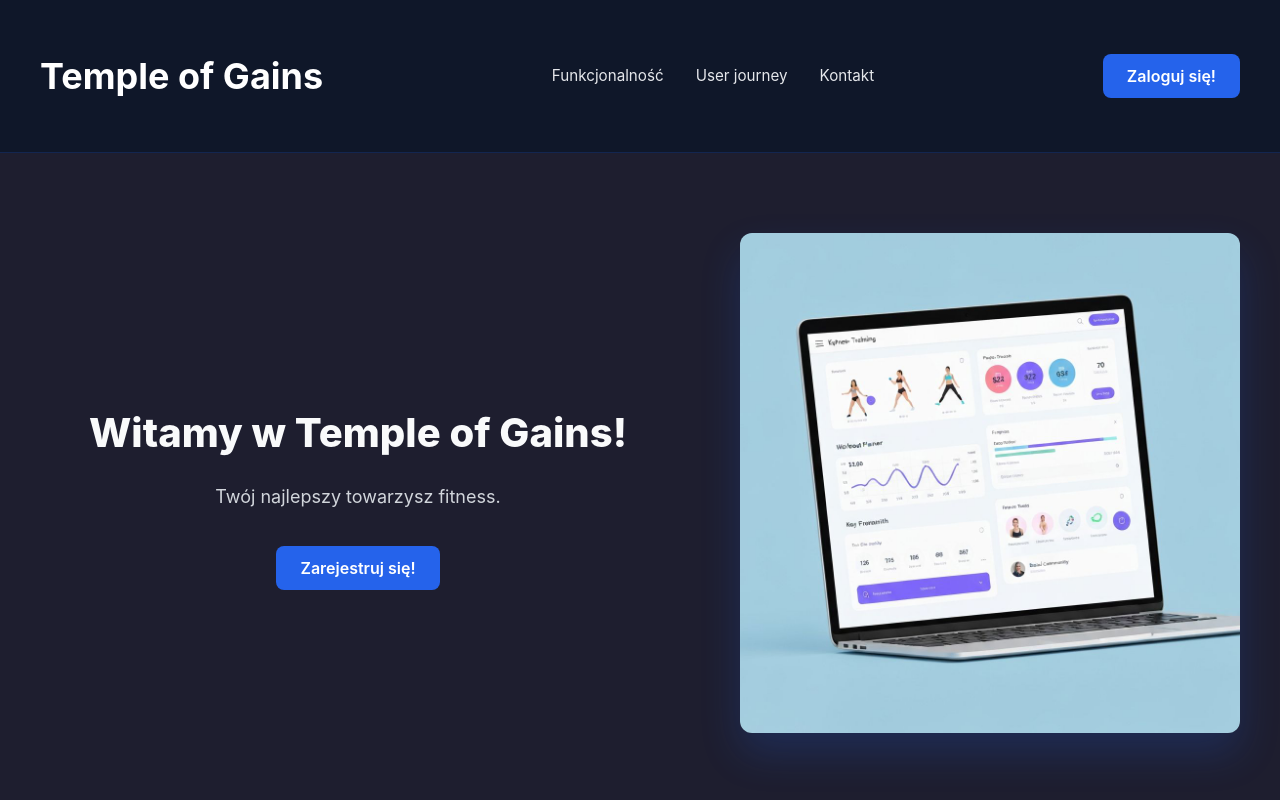
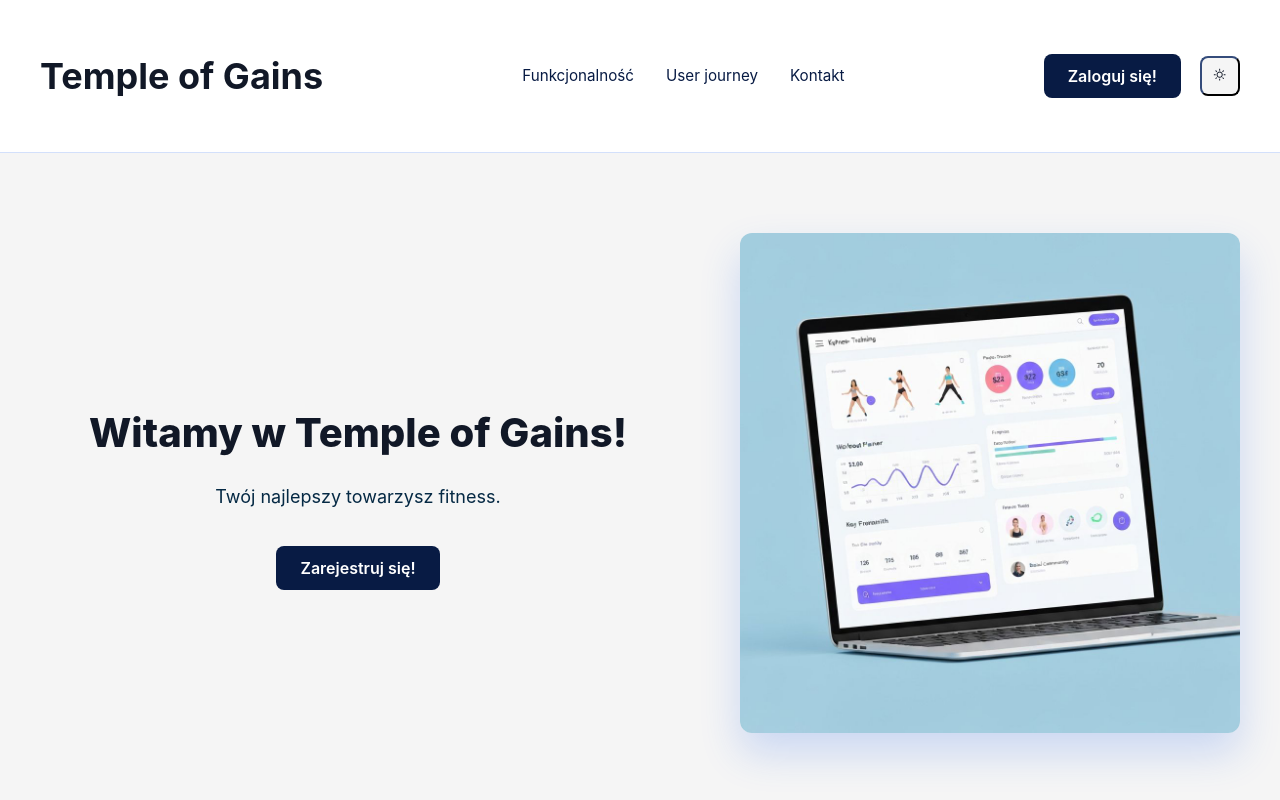
Before and after one commit to kmarciniec67/Temple-Of-Gains, a React (Vite) app: page / in a window 1280 px wide. Built offline with nearby package versions, Linux system fonts and the light colour scheme.

Commit message:
light and dark theme for landing page

```diff
--- a/src/App.css
+++ b/src/App.css
@@ -11,15 +11,16 @@ body, html, #root {
 
 .landingPageContainer {
   text-align: center;
-  background-color: #1e1e2f;
+  background-color: var(--bg-primary);
+  color: var(--text-primary);
   height: 100%;
   width: 100%;
   overflow-x: hidden;
 }
 
 .landingButton {
-  background-color: #2563eb;
-  color: white;
+  background-color: var(--btn-primary-bg);
+  color: var(--btn-primary-text);
   padding: 0.75rem 1.5rem;
   border: none;
   border-radius: 8px;
@@ -34,13 +35,13 @@ body, html, #root {
 
 .landingButton:hover {
   transform: translateY(-4px);
-  box-shadow: 0 12px 24px rgba(37, 99, 235, 0.3);
+  box-shadow: 0 12px 24px var(--border-subtle);
 }
 
 /* Header */
 .header {
-  background-color: #0f1729;
-  color: white;
+  background-color: var(--bg-secondary);
+  color: var(--text-primary);
   border-bottom: 1px solid rgba(37, 99, 235, 0.2);
   position: sticky;
   top: 0;
@@ -82,14 +83,36 @@ body, html, #root {
 }
 
 .nav a {
-  color: #e5e7eb;
+  color: var(--link-color);
   text-decoration: none;
   font-size: 0.95rem;
   transition: color 0.3s ease;
 }
 
 .nav a:hover {
-  color: #2563eb;
+  color: var(--link-hover);
+}
+
+.headerActions {
+  display: flex;
+  align-items: center;
+  gap: clamp(0.5rem, 1.5vw, 1.5rem);
+}
+
+.toggleThemeButton{
+  cursor: pointer;
+  color: var(--text-primary);
+  background: var(--bg-primary);
+  min-height: 40px;
+  min-width: 40px;
+  border-color: var(--text-primary);
+  border-radius: 8px;
+  transition: all 0.3s ease;
+}
+
+.toggleThemeButton:hover {
+  transform: translateY(-4px);
+  box-shadow: 0 12px 24px var(--border-subtle);
 }
 
 /* Hero Section */
@@ -112,12 +135,12 @@ body, html, #root {
   font-weight: 800;
   margin-bottom: 1.5rem;
   line-height: 1.2;
-  color: #f9fafb;
+  color: var(--text-primary);
 }
 
 .heroDescription {
   font-size: 1.125rem;
-  color: #d1d5db;
+  color: var(--text-secondary);
   margin-bottom: 2rem;
   max-width: 500px;
   line-height: 1.8;
@@ -145,7 +168,8 @@ body, html, #root {
 
 /* Features Section */
 .features {
-  background-color: #1a2847;
+  background-color: var(--bg-tertiary);
+  color: var(--text-primary);
   padding: 5rem 2rem;
 }
 
@@ -159,7 +183,7 @@ body, html, #root {
   font-weight: 700;
   text-align: center;
   margin-bottom: 4rem;
-  color: #f9fafb;
+  color: var(--text-primary);
 }
 
 .featuresGrid {
@@ -169,7 +193,7 @@ body, html, #root {
 }
 
 .featureCard {
-  background-color: #2563eb;
+  background-color: var(--btn-primary-bg);
   padding: 2rem;
   border-radius: 12px;
   transition: all 0.3s ease;
@@ -178,7 +202,7 @@ body, html, #root {
 
 .featureCard:hover {
   transform: translateY(-4px);
-  box-shadow: 0 12px 24px rgba(37, 99, 235, 0.3);
+  box-shadow: 0 12px 24px var(--border-subtle);
 }
 
 .featureIcon {
@@ -189,11 +213,11 @@ body, html, #root {
 .featureCard h3 {
   font-size: 1.25rem;
   margin-bottom: 0.75rem;
-  color: #f9fafb;
+  color: var(--text-inverse);
 }
 
 .featureCard p {
-  color: #e0e7ff;
+  color: var(--text-card);
   font-size: 0.95rem;
   line-height: 1.6;
 }
@@ -220,8 +244,8 @@ body, html, #root {
 .journeyStep {
   width: 50px;
   height: 50px;
-  background-color: #2563eb;
-  color: white;
+  background-color: var(--bg-card);
+  color: var(--text-primary);
   border-radius: 50%;
   display: flex;
   align-items: center;
@@ -234,17 +258,17 @@ body, html, #root {
 .journeyItem h4 {
   font-size: 1.1rem;
   margin-bottom: 0.5rem;
-  color: #f9fafb;
+  color: var(--text-primary);
 }
 
 .journeyItem p {
   font-size: 0.9rem;
-  color: #9ca3af;
+  color: var(--text-secondary);
 }
 
 /* Next Steps Section */
 .nextSteps {
-  background-color: #1a2847;
+  background-color: var(--bg-tertiary);
   padding: 5rem 2rem;
 }
 
@@ -260,8 +284,8 @@ body, html, #root {
 }
 
 .stepCard {
-  background-color: #f5f5f5;
-  color: #0f1729;
+  background-color: var(--text-primary);
+  color: var(--bg-secondary);
   padding: 2rem;
   border-radius: 12px;
   transition: all 0.3s ease;
@@ -269,7 +293,7 @@ body, html, #root {
 
 .stepCard:hover {
   transform: translateY(-2px);
-  box-shadow: 0 8px 16px rgba(37, 99, 235, 0.15);
+  box-shadow: 0 8px 16px var(--border-subtle);
 }
 
 .stepCard h4 {
@@ -280,7 +304,7 @@ body, html, #root {
 
 .stepCard p {
   font-size: 0.9rem;
-  color: #6b7280;
+  color: var(--text-card);
 }
 
 /* Contact Section */
@@ -295,12 +319,12 @@ body, html, #root {
   font-size: 2.5rem;
   font-weight: 700;
   margin-bottom: 1rem;
-  color: #f9fafb;
+  color: var(--text-primary);
 }
 
 .contact p {
   font-size: 1.125rem;
-  color: #d1d5db;
+  color: var(--text-secondary);
   margin-bottom: 2rem;
 }
 
@@ -312,7 +336,7 @@ body, html, #root {
 }
 
 .contactInfo a {
-  color: #2563eb;
+  color: var(--bg-card);
   text-decoration: none;
   font-size: 1rem;
   font-weight: 600;
@@ -320,14 +344,14 @@ body, html, #root {
 }
 
 .contactInfo a:hover {
-  color: #60a5fa;
+  color: var(--link-hover);
 }
 
 /* Footer */
 .footer {
-  background-color: #1a2847;
+  background-color: var(--bg-tertiary);
   padding: 3rem 2rem 1rem;
-  border-top: 1px solid rgba(37, 99, 235, 0.2);
+  border-top: 1px solid var(--border-subtle);
 }
 
 .footerContent {
@@ -347,7 +371,7 @@ body, html, #root {
 }
 
 .footerSection h5 {
-  color: #f9fafb;
+  color: var(--text-primary);
   margin-bottom: 1rem;
   font-size: 1rem;
   font-weight: 600;
@@ -355,7 +379,7 @@ body, html, #root {
 }
 
 .footerSection p {
-  color: #9ca3af;
+  color: var(--text-muted);
   font-size: 0.9rem;
   line-height: 1.6;
 }
@@ -372,23 +396,23 @@ body, html, #root {
 }
 
 .footerSection ul li a {
-  color: #9ca3af;
+  color: var(--text-muted);
   text-decoration: none;
   font-size: 0.9rem;
   transition: color 0.3s ease;
 }
 
 .footerSection ul li a:hover {
-  color: #2563eb;
+  color: var(--link-hover);
 }
 
 .footerBottom {
   max-width: 1200px;
   margin: 0 auto;
   padding-top: 2rem;
-  border-top: 1px solid rgba(37, 99, 235, 0.2);
+  border-top: 1px solid var(--border-subtle);
   text-align: center;
-  color: #6b7280;
+  color: var(--text-muted);
   font-size: 0.9rem;
 }
 
@@ -408,7 +432,7 @@ body, html, #root {
   }
 
   .heroSection {
-    flex-direction: column;         /* 🔹 zdjęcie pod treścią */
+    flex-direction: column;
     text-align: center;
     gap: 2rem;
     padding: 3rem 1.5rem;
@@ -607,3 +631,75 @@ body, html, #root {
   color: white;
   font-size: 1rem;
 }
+
+
+/* DARK THEME – dopasowane do Twojego obecnego wyglądu */
+:root[data-theme="dark"] {
+  /* tła */
+  --bg-primary: #1e1e2f;   /* główne tło strony (landing, login) */
+  --bg-secondary: #0f1729; /* header, navbar */
+  --bg-tertiary: #1a2847;  /* sekcje typu .features, .nextSteps, .footer */
+  --bg-card: #2563eb;      /* featureCard, journeyStep */
+  --bg-card-neutral: #252525; /* neutralne karty, np. stepCard w dark mode */
+
+  /* tekst */
+  --text-primary: #f9fafb;   /* nagłówki, główny tekst na ciemnym tle */
+  --text-secondary: #d1d5db; /* opisy, heroDescription, contact p */
+  --text-muted: #9ca3af;     /* małe opisy, footer tekst */
+  --text-inverse: #0f1729;   /* tekst na jasnych kartach w dark mode */
+
+  /* przyciski i linki */
+  --btn-primary-bg: #2563eb;
+  --btn-primary-text: #ffffff;
+
+  --link-color: #ffffff;
+  --link-hover: #60a5fa;
+
+  /* obramowania / cienie */
+  --border-subtle: rgba(37, 99, 235, 0.2);
+}
+
+/* LIGHT THEME – jaśniejsza wersja */
+:root[data-theme="light"] {
+  /* tła */
+  --bg-primary: #f5f5f5;    /* główne tło */
+  --bg-secondary: #ffffff;  /* header */
+  --bg-tertiary: #e5ecff;   /* sekcje “płytsze” zamiast granatowych */
+  --bg-card: #2563eb;       /* akcentowe karty mogą zostać niebieskie */
+  --bg-card-neutral: #ffffff; /* neutralne karty, np. stepCard */
+
+  /* tekst */
+  --text-primary: #111827;   /* główny ciemny tekst */
+  --text-secondary: #052944; /* opisy, jasny tekst */
+  --text-muted: #6b7280;     /* drobne info, footer */
+  --text-inverse: #f9fafb;   /* tekst na niebieskich kartach/przyciskach */
+  --text-card: #cfe2e2;
+
+  /* przyciski i linki */
+  --btn-primary-bg: #081b44;
+  --btn-primary-text: #ffffff;
+
+  --link-color: #081b44;
+  --link-hover: #1d4ed8;
+
+  /* obramowania / cienie */
+  --border-subtle: rgba(4, 9, 22, 0.2);
+}
+
+/* fallback (bez data-theme) możesz zostawić jako light */
+:root {
+  --bg-primary: #f5f5f5;
+  --bg-secondary: #ffffff;
+  --bg-tertiary: #e5ecff;
+  --bg-card: #2563eb;
+  --bg-card-neutral: #ffffff;
+  --text-primary: #111827;
+  --text-secondary: #4b5563;
+  --text-muted: #6b7280;
+  --text-inverse: #f9fafb;
+  --btn-primary-bg: #2563eb;
+  --btn-primary-text: #ffffff;
+  --link-color: #2563eb;
+  --link-hover: #1d4ed8;
+  --border-subtle: rgba(15, 23, 42, 0.08);
+}
--- a/src/pages/start_page.jsx
+++ b/src/pages/start_page.jsx
@@ -2,10 +2,15 @@ import React from "react";
 import '../App.css';
 import { NavLink } from "react-router-dom";
 import { Link } from "react-router-dom";
+import * as AiIcons from "react-icons/ai"
+import photo from '../assets/fitness-training-dashboard.jpg';
+import { useTheme } from "../context/ThemeContext";
 
-import photo from '../assets/fitness-training-dashboard.jpg';
 
 const Start_Page = () =>{
+
+    const { isDark, toggle } = useTheme();
+
     return(
       <div className="landingPageContainer">
         <header className="header">
@@ -18,7 +23,17 @@ const Start_Page = () =>{
               <a href="#journey">User journey</a>
               <a href="#contact">Kontakt</a>
             </nav>
+            <div className="headerActions">
             <Link to="/login" className={"loginButton landingButton"}>Zaloguj się!</Link>
+            <button className={"toggleThemeButton"}
+                  aria-label="Toggle theme"
+                  onClick={toggle}
+                  aria-pressed={isDark}
+                  title={isDark ? "Przełącz na jasny" : "Przełącz na ciemny"}
+                  >
+                  {isDark ? <AiIcons.AiOutlineMoon /> : <AiIcons.AiOutlineSun />}
+              </button>
+              </div>
           </div>
         </header>
 
```
